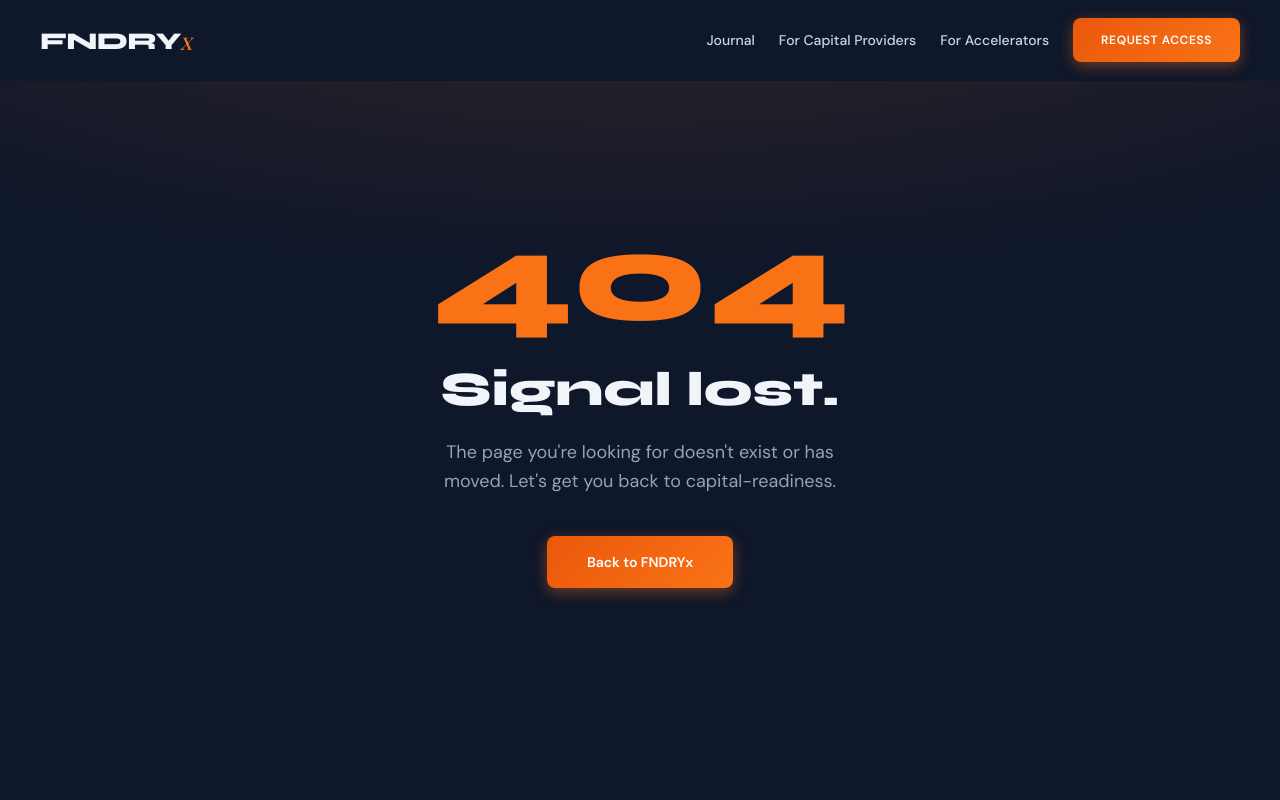
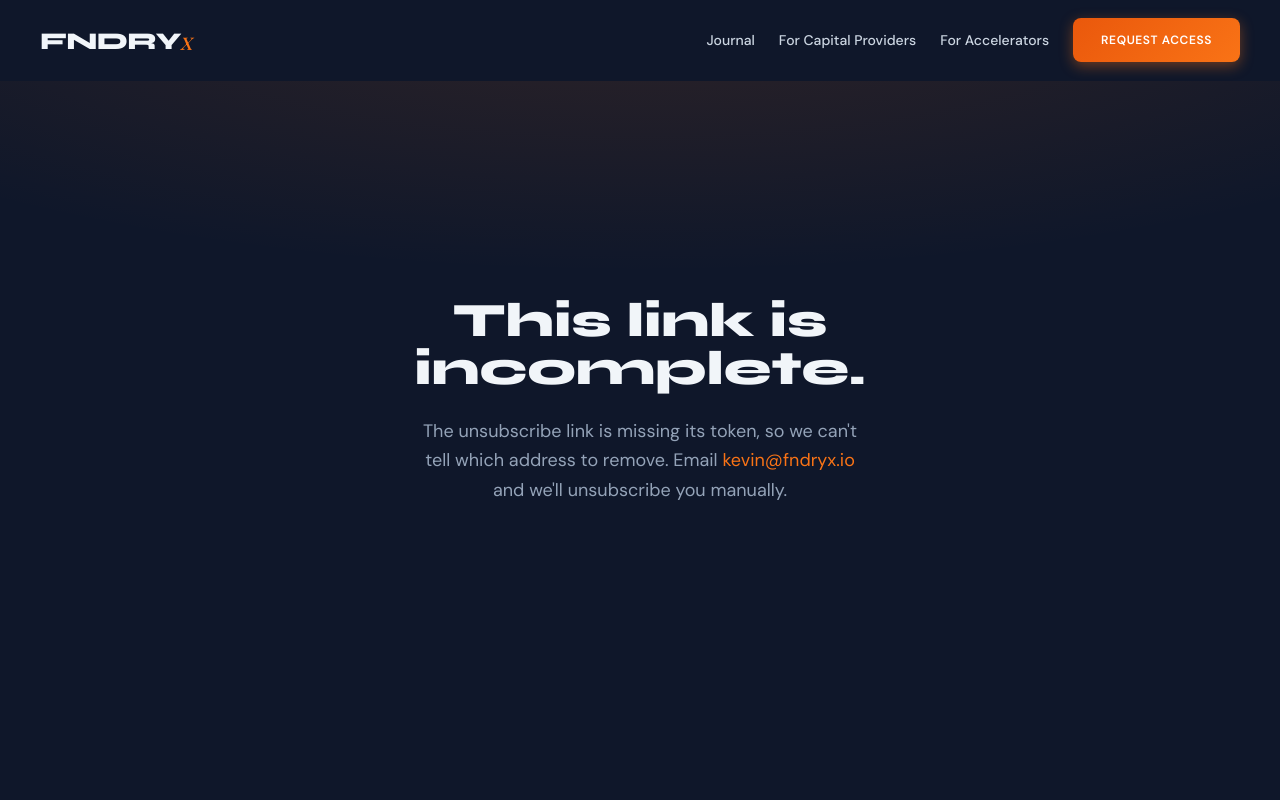
Before and after one commit to HARN26/fndryx-website, a Next.js app: page /unsubscribe/confirm in a window 1280 px wide. Before the commit this address had no page. Shown: the top 800 px of the page. Built offline with nearby package versions, Linux system fonts and the light colour scheme.

Commit message:
unsubscribe: serve the human path from the website; route handler forwards RFC 8058 POST (#311)

```diff
--- a/next.config.ts
+++ b/next.config.ts
@@ -1,15 +1,5 @@
 import type { NextConfig } from "next";
 
-const nextConfig: NextConfig = {
-  async rewrites() {
-    return [
-      {
-        source: "/unsubscribe",
-        destination:
-          "https://xcesazshfinwsdqyndlg.supabase.co/functions/v1/unsubscribe",
-      },
-    ];
-  },
-};
+const nextConfig: NextConfig = {};
 
 export default nextConfig;
--- /dev/null
+++ b/src/app/unsubscribe/confirm/page.tsx
@@ -0,0 +1,42 @@
+import type { Metadata } from "next";
+import Nav from "@/components/Nav";
+import Footer from "@/components/Footer";
+import UnsubscribeForm from "@/components/UnsubscribeForm";
+
+export const metadata: Metadata = {
+  title: "Unsubscribe · FNDRYx",
+};
+
+export default async function UnsubscribeConfirm({
+  searchParams,
+}: {
+  searchParams: Promise<{ [key: string]: string | string[] | undefined }>;
+}) {
+  const { t } = await searchParams;
+  const token = typeof t === "string" ? t : null;
+
+  return (
+    <>
+      <Nav />
+      <main id="main-content" tabIndex={-1}>
+        <section className="relative overflow-hidden bg-steel-900">
+          <div
+            aria-hidden
+            className="pointer-events-none absolute inset-0"
+            style={{
+              background:
+                "radial-gradient(ellipse 80% 50% at 50% -20%, rgba(249, 115, 22, 0.15), transparent)",
+            }}
+          />
+
+          <div className="relative flex min-h-[80vh] items-center justify-center px-6 py-24">
+            <div className="mx-auto max-w-2xl text-center">
+              <UnsubscribeForm token={token} />
+            </div>
+          </div>
+        </section>
+      </main>
+      <Footer />
+    </>
+  );
+}
--- /dev/null
+++ b/src/app/unsubscribe/route.ts
@@ -0,0 +1,33 @@
+import { NextResponse } from "next/server";
+
+const UNSUBSCRIBE_ENDPOINT =
+  "https://xcesazshfinwsdqyndlg.supabase.co/functions/v1/unsubscribe";
+
+// RFC 8058 one-click: mail clients POST here directly. Forward verbatim to the
+// Edge Function and return its status and body untouched.
+export async function POST(request: Request) {
+  const url = new URL(request.url);
+  const body = await request.text();
+
+  const upstream = await fetch(`${UNSUBSCRIBE_ENDPOINT}${url.search}`, {
+    method: "POST",
+    headers: {
+      "Content-Type":
+        request.headers.get("content-type") ??
+        "application/x-www-form-urlencoded",
+    },
+    body,
+  });
+
+  return new Response(await upstream.text(), { status: upstream.status });
+}
+
+// A human clicking the link gets the branded page. The token is not verified
+// here: a bad token surfaces the branded error after the click instead of before.
+export async function GET(request: Request) {
+  const url = new URL(request.url);
+  return NextResponse.redirect(
+    new URL(`/unsubscribe/confirm${url.search}`, request.url),
+    302
+  );
+}
--- /dev/null
+++ b/src/components/UnsubscribeForm.tsx
@@ -0,0 +1,89 @@
+"use client";
+
+import { useState } from "react";
+import Button from "@/components/Button";
+
+type Status = "idle" | "loading" | "success" | "error";
+
+const CONTACT_EMAIL = "kevin@fndryx.io";
+
+export default function UnsubscribeForm({ token }: { token: string | null }) {
+  const [status, setStatus] = useState<Status>("idle");
+
+  if (token === null) {
+    return (
+      <div aria-live="polite">
+        <h1 className="mb-6 font-display font-extrabold text-4xl md:text-5xl text-steel-100">
+          This link is incomplete.
+        </h1>
+        <p className="mx-auto max-w-md text-base md:text-lg leading-relaxed text-steel-400">
+          The unsubscribe link is missing its token, so we can&apos;t tell which
+          address to remove. Email{" "}
+          <a href={`mailto:${CONTACT_EMAIL}`} className="text-fire-400">
+            {CONTACT_EMAIL}
+          </a>{" "}
+          and we&apos;ll unsubscribe you manually.
+        </p>
+      </div>
+    );
+  }
+
+  if (status === "success") {
+    return (
+      <div aria-live="polite">
+        <h1 className="mb-6 font-display font-extrabold text-4xl md:text-5xl text-steel-100">
+          You&apos;re unsubscribed.
+        </h1>
+        <p className="mx-auto max-w-md text-base md:text-lg leading-relaxed text-steel-400">
+          FNDRYx will stop sending you pulse checks and reassessment reminders.
+          Nothing else to do.
+        </p>
+      </div>
+    );
+  }
+
+  const handleUnsubscribe = async () => {
+    setStatus("loading");
+    try {
+      const res = await fetch(`/unsubscribe?t=${encodeURIComponent(token)}`, {
+        method: "POST",
+      });
+      setStatus(res.ok ? "success" : "error");
+    } catch {
+      // Surface the failure: without this the button stays disabled forever and
+      // the fallback address becomes unreachable.
+      setStatus("error");
+    }
+  };
+
+  return (
+    <div>
+      <h1 className="mb-6 font-display font-extrabold text-4xl md:text-5xl text-steel-100">
+        Unsubscribe from FNDRYx?
+      </h1>
+      <p className="mx-auto mb-10 max-w-md text-base md:text-lg leading-relaxed text-steel-400">
+        FNDRYx will stop sending you pulse checks and reassessment reminders.
+      </p>
+      <Button
+        variant="primary"
+        className="px-10 py-4 text-base"
+        disabled={status === "loading"}
+        onClick={handleUnsubscribe}
+      >
+        {status === "loading" ? "Unsubscribing..." : "Confirm unsubscribe"}
+      </Button>
+      {status === "error" && (
+        <p
+          role="alert"
+          className="mx-auto mt-6 max-w-md text-sm leading-relaxed text-red-400"
+        >
+          We couldn&apos;t process that unsubscribe. Email{" "}
+          <a href={`mailto:${CONTACT_EMAIL}`} className="text-fire-400">
+            {CONTACT_EMAIL}
+          </a>{" "}
+          and we&apos;ll unsubscribe you manually.
+        </p>
+      )}
+    </div>
+  );
+}
```
